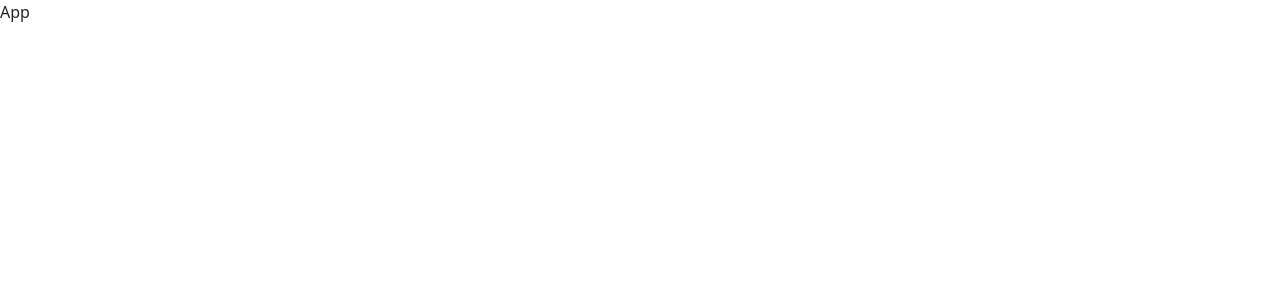
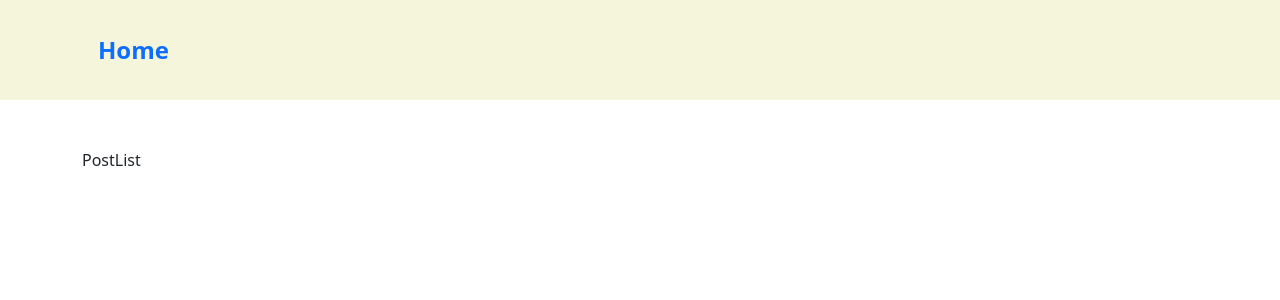
Before and after one commit to matteodragotto/react-context-api, a React (Vite) app: page / in a window 1280 px wide. Shown: the top 300 px of the page. Built offline with nearby package versions, Linux system fonts and the light colour scheme.

Commit message:
[feat] project basic setup

```diff
--- a/src/App.jsx
+++ b/src/App.jsx
@@ -1,7 +1,18 @@
+import { BrowserRouter, Routes, Route } from "react-router-dom"
+
+import DefaultLayout from "./layouts/DefaultLayout"
+import Postpage from "./pages/Postpage"
 
 const App = () => {
   return (
-    <div>App</div>
+    <BrowserRouter>
+      <Routes>
+        <Route Component={DefaultLayout}>
+          <Route path="/" Component={Postpage} />
+        </Route>
+      </Routes>
+
+    </BrowserRouter>
   )
 }
 
--- /dev/null
+++ b/src/components/NavMenu.jsx
@@ -0,0 +1,26 @@
+import { NavLink } from "react-router-dom"
+
+const menuLinks = [
+  { id: 1, path: '/', name: 'Home' }
+  // { id: 2, path: '/articoli', name: 'Articoli' },
+  // { id: 3, path: '/chi-siamo', name: 'Chi siamo' },
+  // { id: 4, path: '/contatti', name: 'Contatti' },
+  // { id: 5, path: '/aggiungi-post', name: 'Aggiungi post' },
+]
+
+const NavMenu = () => {
+  return (
+    <nav className="container py-4">
+      <ul className="nav">
+        {menuLinks.map(link => (
+          <li key={link.id} className="nav-item">
+            <NavLink to={link.path} className="nav-link">{link.name}</NavLink>
+          </li>
+        ))}
+      </ul>
+    </nav>
+  )
+}
+
+
+export default NavMenu
--- /dev/null
+++ b/src/components/PostCard.jsx
@@ -0,0 +1,17 @@
+import React from 'react'
+
+const PostCard = () => {
+  return (
+    <div className="card">
+      <img className="img-fluid" src={post?.image} alt={post?.title} />
+      <div className="card-body">
+        <h5 className="card-text"></h5>
+        <p className="card-text"></p>
+        <h6>Tag:</h6>
+        <p className="card-text"></p>
+      </div>
+    </div>
+  )
+}
+
+export default PostCard
--- /dev/null
+++ b/src/components/PostList.jsx
@@ -0,0 +1,9 @@
+import PostCard from "./PostCard"
+
+const PostList = () => {
+  return (
+    <div>PostList</div>
+  )
+}
+
+export default PostList
--- a/src/index.css
+++ b/src/index.css
@@ -3,3 +3,11 @@
   padding: 0;
   box-sizing: border-box;
 }
+
+header {
+  background-color: beige;
+  height: 100px;
+  font-size: 1.5rem;
+  font-weight: bolder;
+
+}
--- /dev/null
+++ b/src/layouts/DefaultLayout.jsx
@@ -0,0 +1,21 @@
+import { Outlet } from "react-router-dom"
+import NavMenu from "../components/NavMenu"
+
+
+const DefaultLayout = () => {
+  return (
+    <>
+      <header>
+        <NavMenu />
+      </header>
+      <main>
+        <Outlet />
+      </main>
+      <footer>
+
+      </footer>
+    </>
+  )
+}
+
+export default DefaultLayout
--- /dev/null
+++ b/src/pages/PostPage.jsx
@@ -0,0 +1,13 @@
+import PostList from "../components/PostList"
+
+const Postpage = () => {
+  return (
+    <div className="container my-5">
+      <div className="row">
+        <PostList />
+      </div>
+    </div>
+  )
+}
+
+export default Postpage
```
Also changed, not shown: src/context/PostContext.jsx (added, +9 -0 lines).
